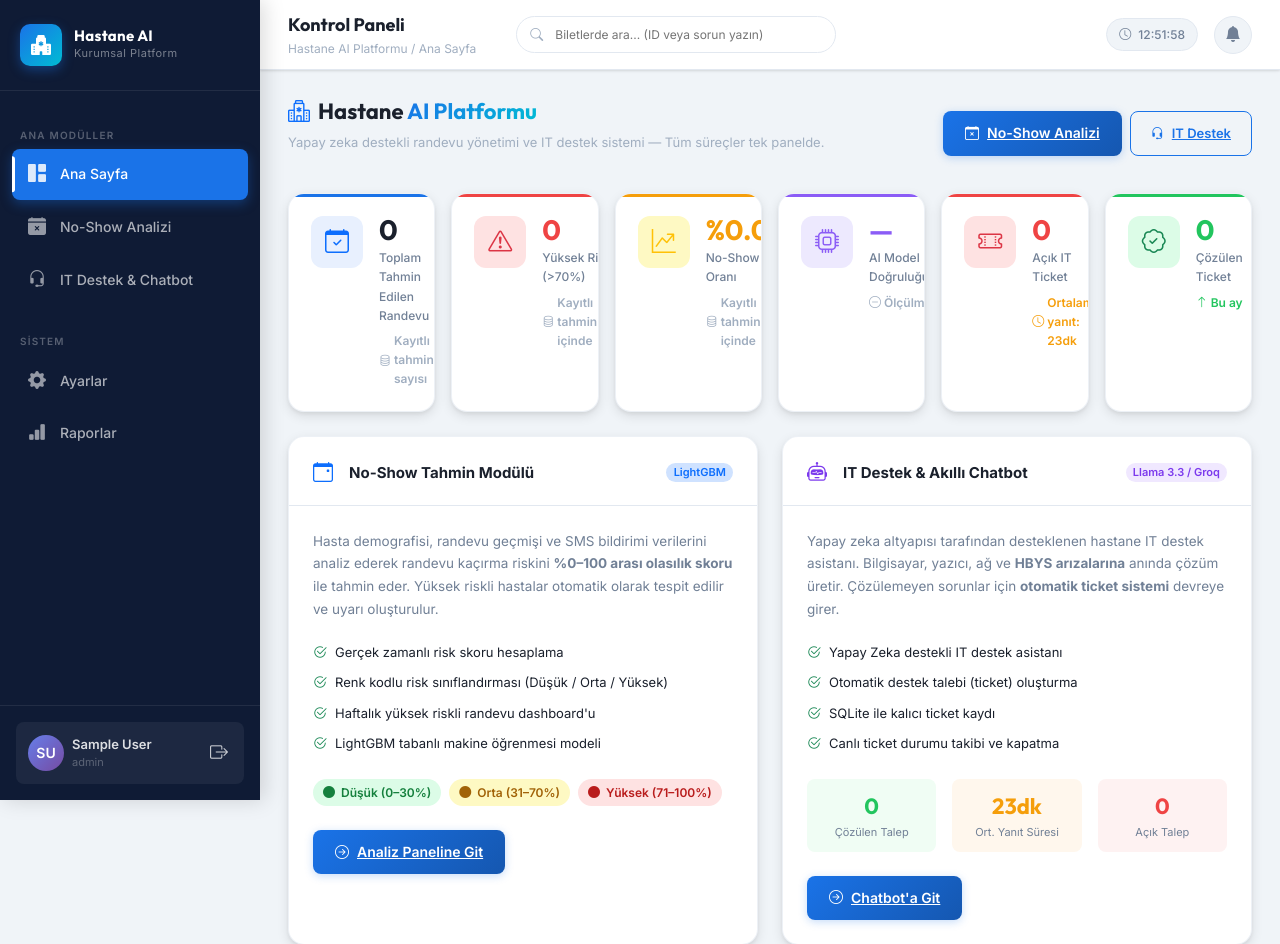
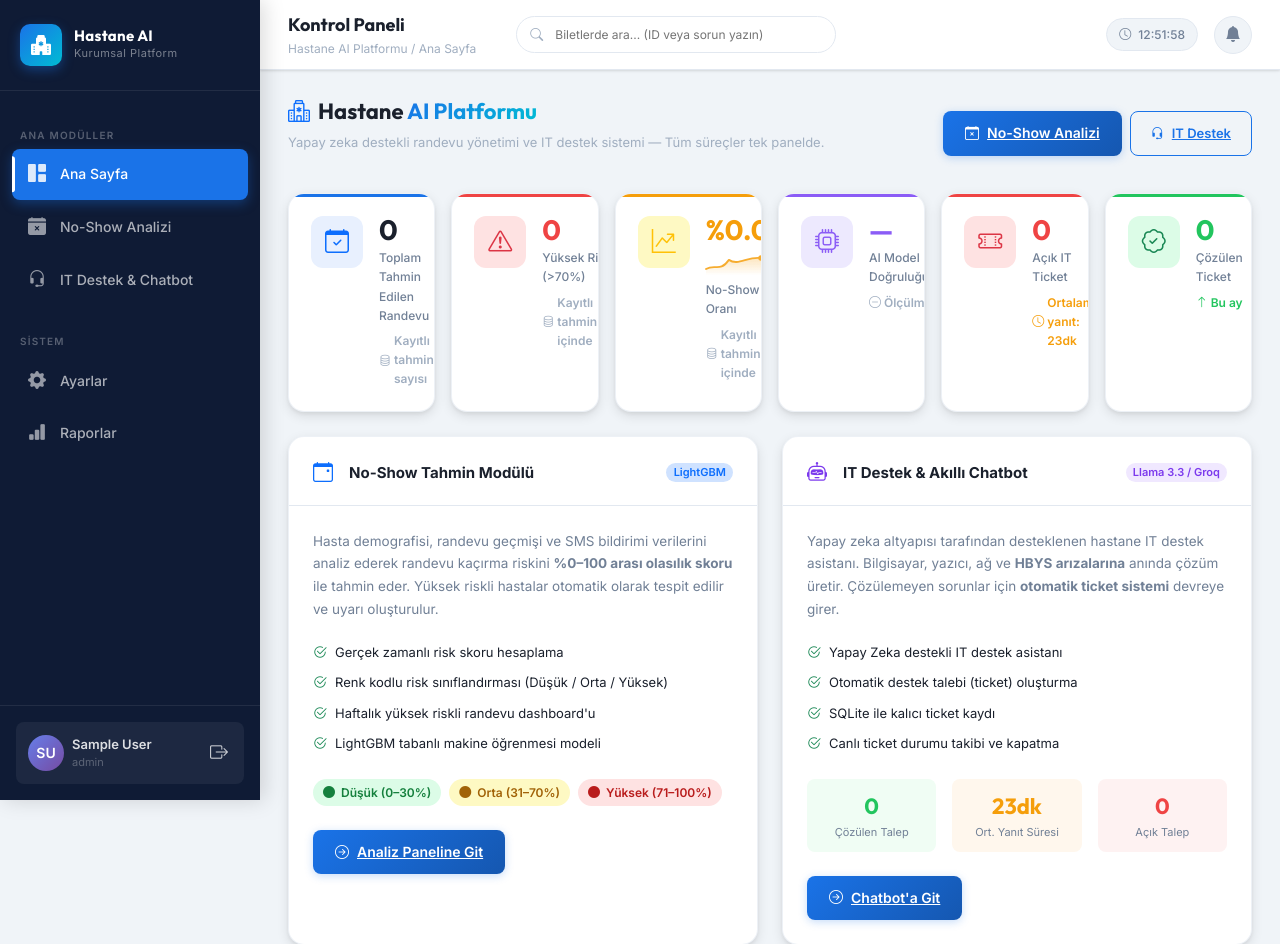
Before and after one commit to Azo15/hastane-ai-platform, a Flask app: page / in a window 1280 px wide. Shown: the top 944 px of the page. Run offline with Flask 3, Linux system fonts and the light colour scheme; the visitor is signed in with stand-in values (Sample User, id 1); data that the repository does not hold is empty.

Commit message:
Enhance No-Show rate display with SVG sparkline and improved layout

```diff
--- a/app/templates/index.html
+++ b/app/templates/index.html
@@ -75,8 +75,22 @@
           <i class="bi bi-graph-up-arrow text-warning fs-4"></i>
         </div>
         <div class="stat-card-content">
-          <div class="stat-card-value" style="color:#f59e0b;">%{{ stats.no_show_rate }}</div>
-          <div class="stat-card-label">No-Show Oranı</div>
+          <div class="d-flex align-items-center justify-content-between flex-wrap" style="gap:8px;">
+            <div class="stat-card-value" style="color:#f59e0b; margin-bottom: 0;">%{{ stats.no_show_rate }}</div>
+            <!-- Mini SVG Sparkline -->
+            <svg width="55" height="24" viewBox="0 0 60 25" style="overflow:visible; opacity: 0.85;">
+              <defs>
+                <linearGradient id="sparkline-grad" x1="0%" y1="0%" x2="0%" y2="100%">
+                  <stop offset="0%" stop-color="#f59e0b" stop-opacity="0.3" />
+                  <stop offset="100%" stop-color="#f59e0b" stop-opacity="0" />
+                </linearGradient>
+              </defs>
+              <path d="M 0 18 C 10 12, 15 22, 25 8 C 35 15, 45 4, 60 6" fill="none" stroke="#f59e0b" stroke-width="2" stroke-linecap="round" stroke-linejoin="round"></path>
+              <path d="M 0 18 C 10 12, 15 22, 25 8 C 35 15, 45 4, 60 6 L 60 25 L 0 25 Z" fill="url(#sparkline-grad)"></path>
+              <circle cx="60" cy="6" r="3" fill="#f59e0b"></circle>
+            </svg>
+          </div>
+          <div class="stat-card-label" style="margin-top: 4px;">No-Show Oranı</div>
           <div class="stat-card-delta" style="color:var(--text-muted);">
             <i class="bi bi-database"></i> Kayıtlı tahminler içinde
           </div>
```
